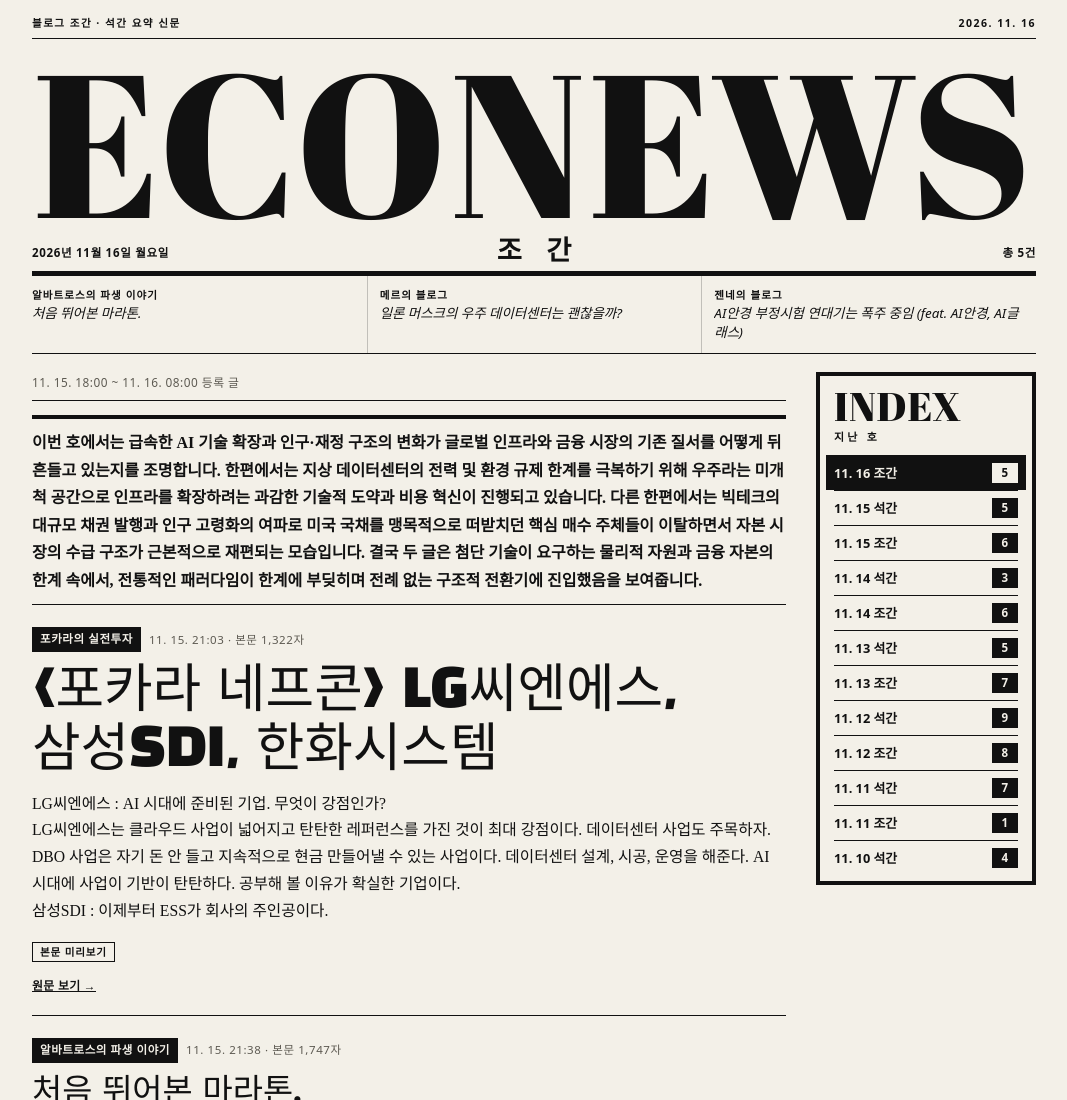
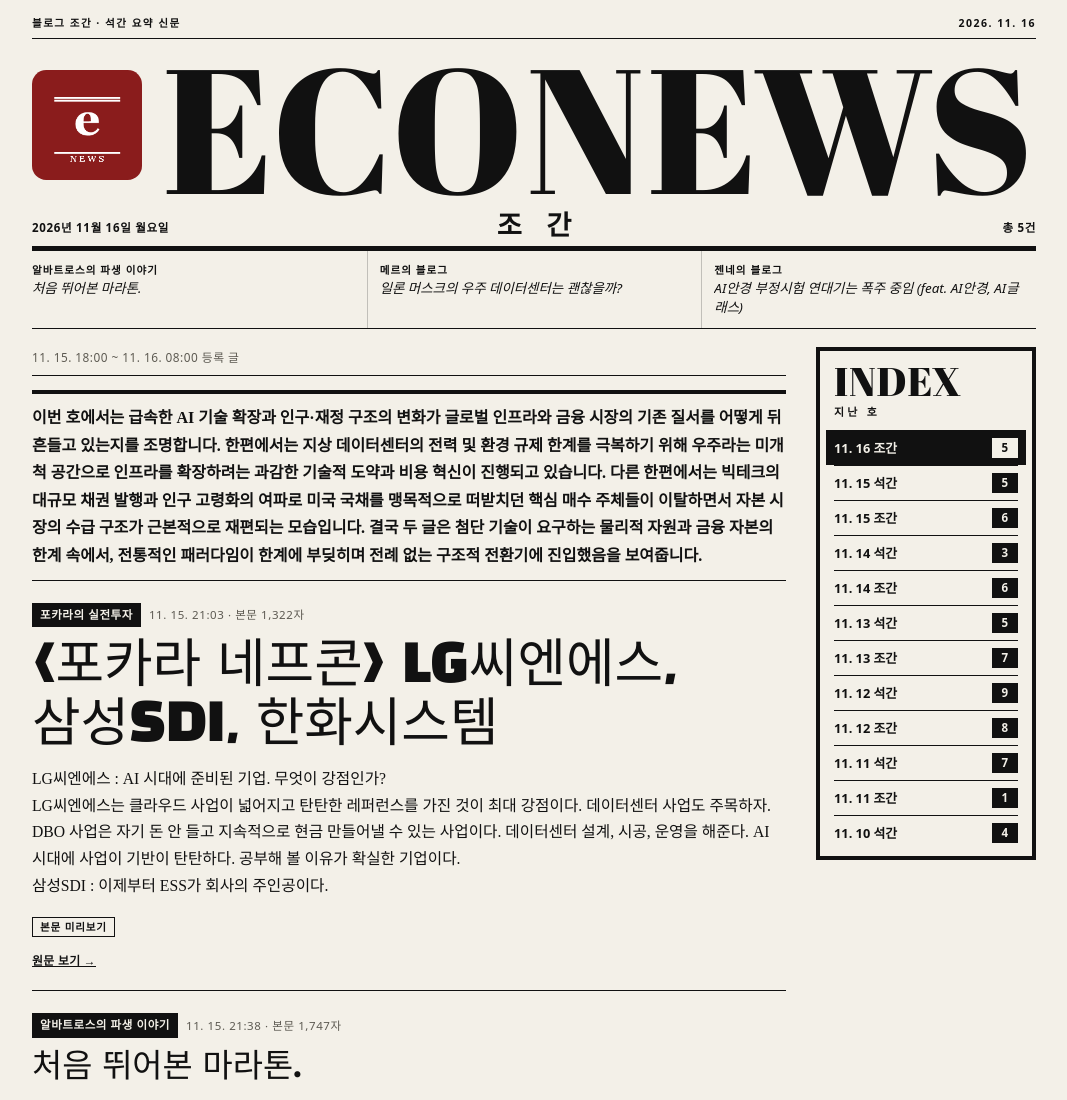
Before and after one commit to todosmate/econews, a plain HTML site: page docs/index.html in a window 1280 px wide. Shown: the top 1100 px of the page, without its empty margins (106-1173 px from the left). Drawn offline with Linux system fonts and the light colour scheme.

Commit message:
Masthead: home icon link before ECONEWS

```diff
--- a/docs/index.html
+++ b/docs/index.html
@@ -36,6 +36,8 @@
   .masthead h1 { display:inline-block; margin:.04em 0 0; white-space:nowrap; font-weight:400;
                  font-family:"Abril Fatface","Bodoni MT Black","Didot","Georgia",serif;
                  font-size:17vw; line-height:.92; letter-spacing:.015em; text-transform:uppercase; }
+  .masthead .home { display:inline-block; margin-right:.12em; vertical-align:.08em; line-height:0; }
+  .masthead .home img { width:.62em; height:.62em; border-radius:.08em; display:block; }
   .edition { display:grid; grid-template-columns:1fr auto 1fr; align-items:end; gap:10px;
              padding:2px 0 8px; border-bottom:5px solid var(--ink);
              font-size:.72rem; font-weight:700; letter-spacing:.06em; }
@@ -102,7 +104,7 @@
 <div class="wrap">
   <header>
     <div class="topline sans"><span>블로그 조간 · 석간 요약 신문</span><span id="top-date"></span></div>
-    <div class="masthead"><h1 id="logo">econews</h1></div>
+    <div class="masthead"><h1 id="logo"><a class="home" href="https://todosmate.github.io/econews/" title="홈으로" aria-label="홈으로"><img src="icons/icon-192.png" alt=""></a>econews</h1></div>
     <div class="edition sans"><span id="ed-date"></span><span class="ed" id="ed-name"></span><span class="r" id="ed-count"></span></div>
     <nav class="teasers sans" id="teasers"></nav>
   </header>
```
